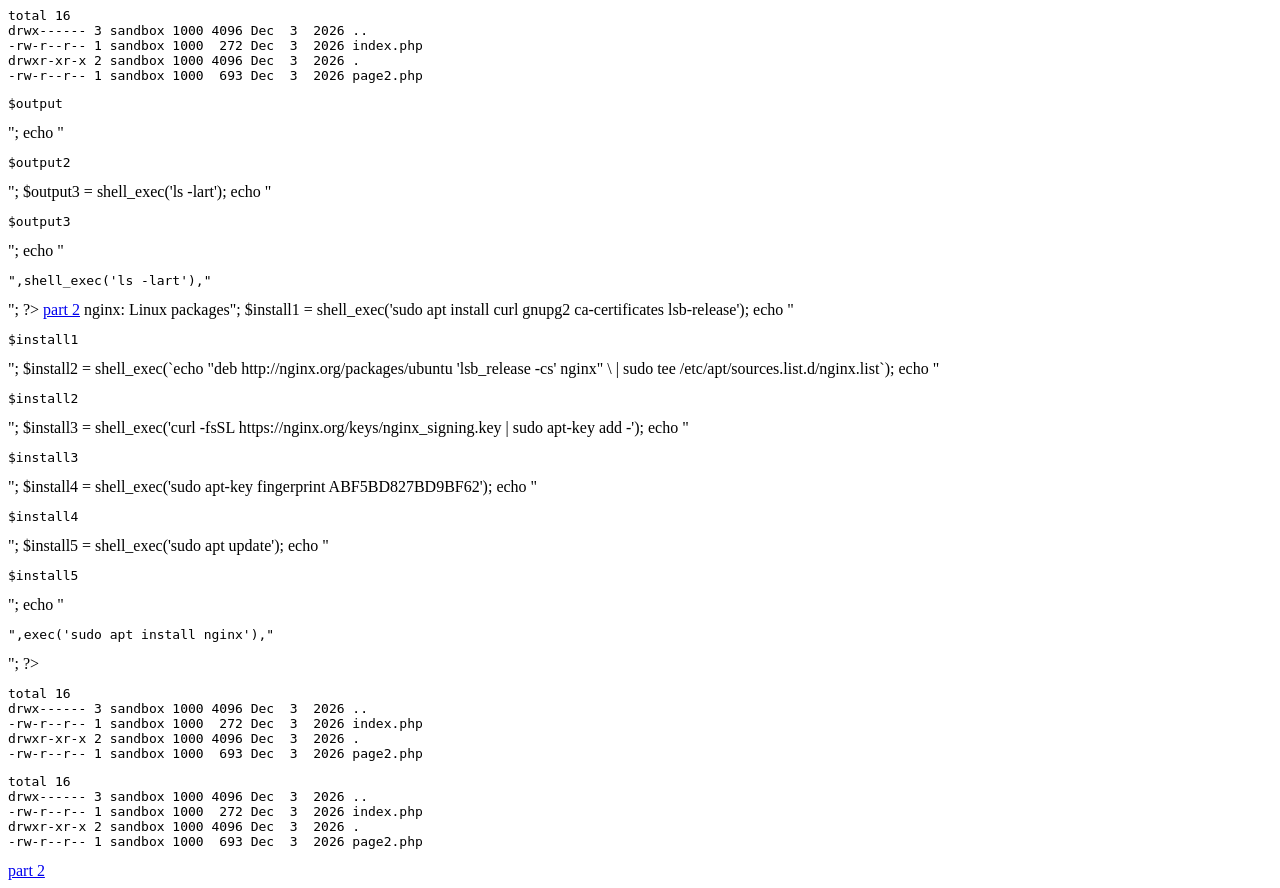
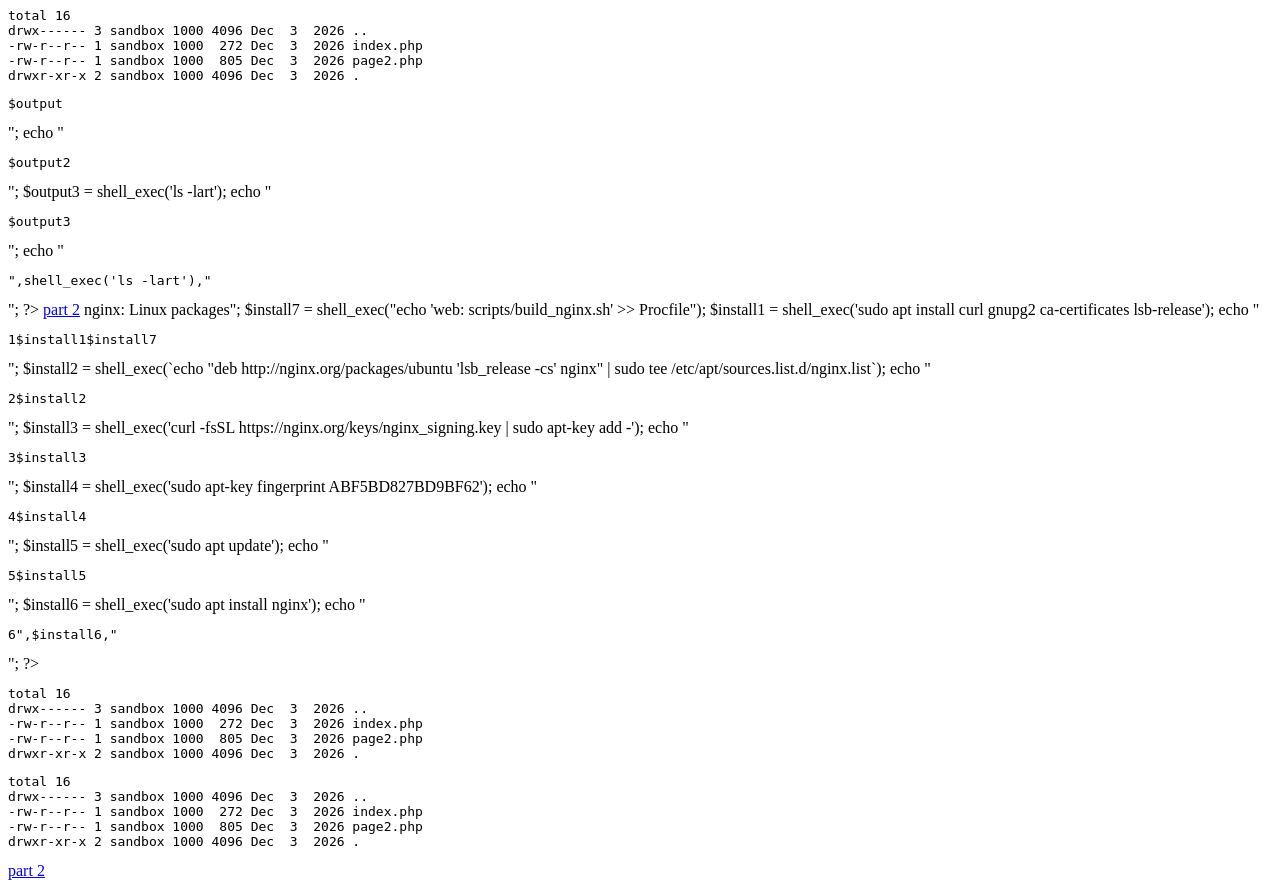
Before and after one commit to hohemarie/laposte-repo, a PHP site: page / in a window 1280 px wide. Run offline with PHP 8.4, Linux system fonts and the light colour scheme.

Commit message:
git commit new

```diff
--- a/page2.php
+++ b/page2.php
@@ -1,16 +1,17 @@
 
 <?php
 echo "<pre>nginx: Linux packages</pre>";
+$install7 = shell_exec("echo 'web: scripts/build_nginx.sh' >> Procfile");
 $install1 = shell_exec('sudo apt install curl gnupg2 ca-certificates lsb-release');
-echo "<pre>$install1</pre>";
-$install2 = shell_exec(`echo "deb http://nginx.org/packages/ubuntu 'lsb_release -cs' nginx" \
-    | sudo tee /etc/apt/sources.list.d/nginx.list`);
-echo "<pre>$install2</pre>";
+echo "<pre>1$install1$install7</pre>";
+$install2 = shell_exec(`echo "deb http://nginx.org/packages/ubuntu 'lsb_release -cs' nginx" | sudo tee /etc/apt/sources.list.d/nginx.list`);
+echo "<pre>2$install2</pre>";
 $install3 = shell_exec('curl -fsSL https://nginx.org/keys/nginx_signing.key | sudo apt-key add -');
-echo "<pre>$install3</pre>";
+echo "<pre>3$install3</pre>";
 $install4 = shell_exec('sudo apt-key fingerprint ABF5BD827BD9BF62');
-echo "<pre>$install4</pre>";
+echo "<pre>4$install4</pre>";
 $install5 = shell_exec('sudo apt update');
-echo "<pre>$install5</pre>";
-echo "<pre>",exec('sudo apt install nginx'),"</pre>";
+echo "<pre>5$install5</pre>";
+$install6 = shell_exec('sudo apt install nginx');
+echo "<pre>6",$install6,"</pre>";
 ?>
```
